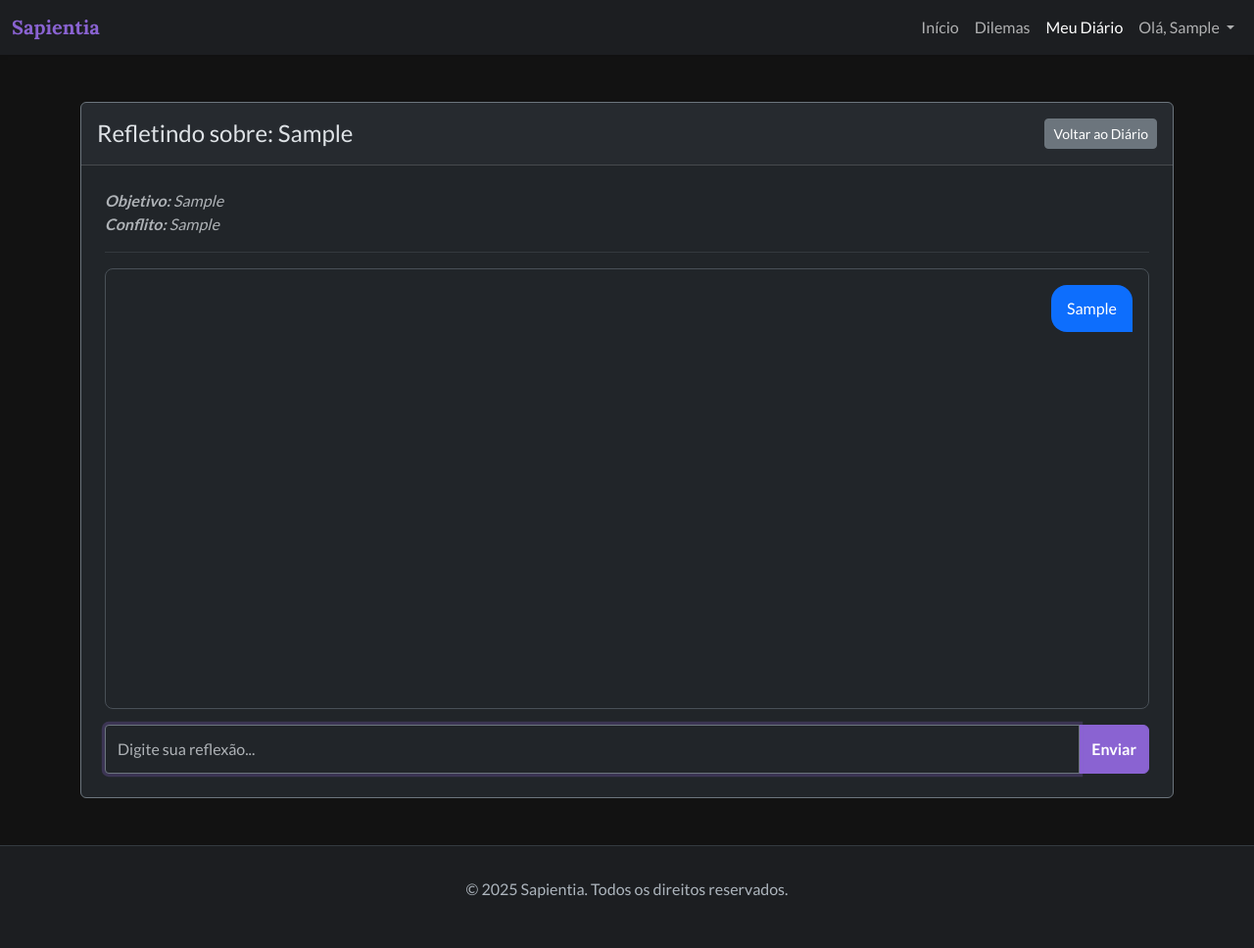
After one commit to LauraMaltarolli/Sapientia, a Django app: page /meus-dilemas/1/ in a window 1280 px wide. The commit adds this page. Shown: the whole page at 98% size. Run offline with Django 5.2, Linux system fonts and the light colour scheme; a user stored in the database is signed in; tables that the repository leaves empty hold one stand-in row (values such as "Sample post").

Commit message:
Add files via upload

```diff
--- a/app/templates/index.html
+++ b/app/templates/index.html
@@ -22,6 +22,7 @@
                 <ul class="navbar-nav ms-auto">
                     <li class="nav-item"><a class="nav-link" href="{% url 'index' %}">Início</a></li>
                     <li class="nav-item"><a class="nav-link" href="{% url 'dilema_list' %}">Dilemas</a></li>
+                    <li class="nav-item"><a class="nav-link" href="{% url 'calculadora' %}">Calculadora Ética</a></li>
                     <li class="nav-item"><a class="nav-link" href="{% url 'teoria_list' %}">Teorias</a></li>
                     {% if user.is_authenticated %}
                         <li class="nav-item"><a class="nav-link" href="{% url 'diario' %}">Meu Diário</a></li>
--- /dev/null
+++ b/app/templates/meu_dilema_detail.html
@@ -0,0 +1,129 @@
+{% load static %}
+<!DOCTYPE html>
+<html lang="pt-br" data-bs-theme="dark">
+<head>
+    <meta charset="UTF-8">
+    <meta name="viewport" content="width=device-width, initial-scale=1.0">
+    <title>{{ dilema_criado.protagonista }} - Sapientia</title>
+
+    <link href="https://cdn.jsdelivr.net/npm/bootstrap@5.3.3/dist/css/bootstrap.min.css" rel="stylesheet">
+    <link href="https://fonts.googleapis.com/css2?family=Lato:wght@400;700&family=Lora:ital,wght@0,400..700;1,400..700&display=swap" rel="stylesheet">
+    <link rel="stylesheet" href="{% static 'css/main.css' %}">
+
+    <style>
+        #chat-box {
+            height: 450px;
+            overflow-y: auto;
+            padding: 1rem;
+            border: 1px solid #495057;
+            border-radius: .5rem;
+            margin-bottom: 1rem;
+        }
+        .message {
+            max-width: 75%;
+            padding: 0.75rem 1rem;
+            border-radius: 1rem;
+            margin-bottom: 0.5rem;
+            word-wrap: break-word;
+        }
+        .user-message {
+            background-color: #0d6efd;
+            color: white;
+            margin-left: auto;
+            border-bottom-right-radius: 0;
+        }
+        .ai-message {
+            background-color: #495057;
+            color: white;
+            margin-right: auto;
+            border-bottom-left-radius: 0;
+        }
+    </style>
+</head>
+<body>
+
+    <nav class="navbar navbar-expand-lg shadow-sm">
+        <div class="container">
+            <a class="navbar-brand" href="{% url 'index' %}">Sapientia</a>
+            <button class="navbar-toggler" type="button" data-bs-toggle="collapse" data-bs-target="#navbarNav">
+                <span class="navbar-toggler-icon"></span>
+            </button>
+            <div class="collapse navbar-collapse" id="navbarNav">
+                <ul class="navbar-nav ms-auto align-items-center">
+                    <li class="nav-item"><a class="nav-link" href="{% url 'index' %}">Início</a></li>
+                    <li class="nav-item"><a class="nav-link" href="{% url 'dilema_list' %}">Dilemas</a></li>
+                    {% if user.is_authenticated %}
+                        <li class="nav-item"><a class="nav-link active" href="{% url 'diario' %}">Meu Diário</a></li>
+                        <li class="nav-item dropdown">
+                            <a class="nav-link dropdown-toggle" href="#" role="button" data-bs-toggle="dropdown" aria-expanded="false">
+                                Olá, {{ user.first_name|default:user.username }}
+                            </a>
+                            <ul class="dropdown-menu dropdown-menu-dark dropdown-menu-end">
+                                <li>
+                                    <form action="{% url 'logout' %}" method="post" class="d-inline">
+                                        {% csrf_token %}
+                                        <button type="submit" class="dropdown-item">Sair (Logout)</button>
+                                    </form>
+                                </li>
+                            </ul>
+                        </li>
+                    {% else %}
+                        <li class="nav-item ms-lg-2"><a href="{% url 'login' %}" class="btn btn-secondary btn-sm">Login</a></li>
+                        <li class="nav-item ms-lg-2"><a href="{% url 'cadastro' %}" class="btn btn-primary-custom btn-sm">Cadastrar</a></li>
+                    {% endif %}
+                </ul>
+            </div>
+        </div>
+    </nav>
+
+    <main class="container mt-5">
+        <div class="card bg-dark border-secondary">
+            <div class="card-header p-3 d-flex justify-content-between align-items-center">
+                <h1 class="h4 mb-0">Refletindo sobre: {{ dilema_criado.protagonista }}</h1>
+                <a href="{% url 'diario' %}" class="btn btn-secondary btn-sm">Voltar ao Diário</a>
+            </div>
+            <div class="card-body p-4">
+                <p class="text-muted fst-italic"><strong>Objetivo:</strong> {{ dilema_criado.objetivo }}<br><strong>Conflito:</strong> {{ dilema_criado.conflito }}</p>
+                <hr class="border-secondary">
+
+                <div id="chat-box">
+                    {% for mensagem in mensagens %}
+                        <div class="d-flex {% if mensagem.remetente == 'USUARIO' %}justify-content-end{% else %}justify-content-start{% endif %} mb-2">
+                            <div class="message {% if mensagem.remetente == 'USUARIO' %}user-message{% else %}ai-message{% endif %}">
+                                {{ mensagem.conteudo|linebreaksbr }}
+                            </div>
+                        </div>
+                    {% empty %}
+                        <p class="text-center text-muted">Envie a primeira mensagem para começar a reflexão.</p>
+                    {% endfor %}
+                </div>
+
+                <form method="post">
+                    {% csrf_token %}
+                    <div class="input-group">
+                        <input type="text" name="mensagem" class="form-control bg-dark text-white border-secondary" placeholder="Digite sua reflexão..." required autocomplete="off" autofocus>
+                        <button type="submit" class="btn btn-primary-custom">Enviar</button>
+                    </div>
+                </form>
+            </div>
+        </div>
+    </main>
+
+    <footer class="footer">
+        <div class="container">
+            <p>&copy; 2025 Sapientia. Todos os direitos reservados.</p>
+        </div>
+    </footer>
+
+    <script src="https://cdn.jsdelivr.net/npm/bootstrap@5.3.3/dist/js/bootstrap.bundle.min.js"></script>
+
+    <script>
+        window.onload = function() {
+            const chatBox = document.getElementById('chat-box');
+            if(chatBox) {
+                chatBox.scrollTop = chatBox.scrollHeight;
+            }
+        };
+    </script>
+</body>
+</html>
--- a/app/views.py
+++ b/app/views.py
@@ -8,6 +8,7 @@ from django.shortcuts import get_object_or_404, redirect
 from .forms import *
 from django.urls import reverse_lazy
 from collections import Counter
+from django.core.exceptions import PermissionDenied
 
 class IndexView(View):
     def get(self, request, *args, **kwargs):
@@ -35,12 +36,44 @@ class DilemaCreateView(LoginRequiredMixin, CreateView):
     model = DilemaCriado
     form_class = DilemaCriadoForm
     template_name = 'dilema_create.html'
-    success_url = reverse_lazy('dilema_list') # Redireciona para a lista após sucesso
+    success_url = reverse_lazy('diario') # Redireciona para a lista após sucesso
 
     def form_valid(self, form):
         # Associa o usuário logado ao dilema antes de salvar
         form.instance.usuario_criador = self.request.user
         return super().form_valid(form)
+
+
+class DilemaCriadoDetailView(LoginRequiredMixin, View):
+    def get(self, request, *args, **kwargs):
+        dilema_criado = get_object_or_404(DilemaCriado, pk=self.kwargs['pk'])
+
+        # Garante que apenas o criador possa ver o chat
+        if dilema_criado.usuario_criador != request.user:
+            raise PermissionDenied
+
+        mensagens = dilema_criado.mensagens.all()
+        context = {
+            'dilema_criado': dilema_criado,
+            'mensagens': mensagens
+        }
+        return render(request, 'meu_dilema_detail.html', context)
+
+    def post(self, request, *args, **kwargs):
+        dilema_criado = get_object_or_404(DilemaCriado, pk=self.kwargs['pk'])
+
+        if dilema_criado.usuario_criador != request.user:
+            raise PermissionDenied
+
+        conteudo_usuario = request.POST.get('mensagem')
+        MensagemDilemaCriado.objects.create(dilema_criado=dilema_criado, remetente='USUARIO', conteudo=conteudo_usuario)
+
+        prompt = f"Analise o seguinte dilema ético criado por um usuário: O protagonista é '{dilema_criado.protagonista}', seu objetivo é '{dilema_criado.objetivo}', e o conflito é '{dilema_criado.conflito}'. As opções são '{dilema_criado.opcao1}' e '{dilema_criado.opcao2}'. O pensamento do usuário sobre isso é: '{conteudo_usuario}'. Aja como um filósofo socrático e faça uma pergunta curta para aprofundar a reflexão."
+
+        resposta_ia = get_gemini_response(prompt)
+        MensagemDilemaCriado.objects.create(dilema_criado=dilema_criado, remetente='IA', conteudo=resposta_ia)
+
+        return redirect('meu_dilema_detail', pk=dilema_criado.pk)
 
 
 class DilemaListView(ListView):
@@ -138,16 +171,70 @@ class TeoriaFilosoficaDetailView(DetailView):
 
 
 class DiarioView(LoginRequiredMixin, ListView):
-    model = SessaoReflexao
+    model = SessaoReflexao # Modelo principal para paginação
     template_name = 'diario.html'
-    context_object_name = 'sessoes'
+    context_object_name = 'sessoes_publicas'
 
     def get_queryset(self):
         return SessaoReflexao.objects.filter(usuario=self.request.user).order_by('-data_inicio')
 
+    def get_context_data(self, **kwargs):
+        context = super().get_context_data(**kwargs)
+        # Busca também os dilemas criados pelo usuário
+        context['dilemas_criados'] = DilemaCriado.objects.filter(usuario_criador=self.request.user).order_by('-id')
+        return context
 
-class CalculadoraEticaView(TemplateView):
+
+class CalculadoraEticaView(LoginRequiredMixin, View):
     template_name = 'calculadora_etica.html'
+
+    def get(self, request, *args, **kwargs):
+        return render(request, self.template_name)
+
+    def post(self, request, *args, **kwargs):
+        # Coleta a ação inicial
+        descricao_acao = request.POST.get('descricao_acao')
+
+        # Coleta as respostas das perguntas
+        respostas = {
+            'pergunta_intencao': request.POST.get('pergunta_1'),
+            'pergunta_regra': request.POST.get('pergunta_2'),
+            'pergunta_consequencia': request.POST.get('pergunta_3'),
+        }
+
+        # Lógica de Pontuação Simples
+        pontos = 0
+        if respostas['pergunta_intencao'] == 'boa':
+            pontos += 150
+        elif respostas['pergunta_intencao'] == 'neutra':
+            pontos += 25
+        else: # 'egoista'
+            pontos -= 200
+
+        if respostas['pergunta_regra'] == 'nao':
+            pontos += 100
+        else: # 'sim'
+            pontos -= 150
+
+        if respostas['pergunta_consequencia'] == 'positiva':
+            pontos += 200
+        elif respostas['pergunta_consequencia'] == 'mista':
+            pontos += 50
+        else: # 'negativa'
+            pontos -= 300
+
+        # Salva a análise no banco de dados
+        AcaoAnalisada.objects.create(
+            usuario=request.user,
+            descricao_acao_inicial=descricao_acao,
+            respostas_do_usuario=respostas
+        )
+
+        context = {
+            'pontos': pontos,
+            'descricao_acao': descricao_acao
+        }
+        return render(request, self.template_name, context)
 
 
 class CadastroView(CreateView):
--- a/config/urls.py
+++ b/config/urls.py
@@ -31,4 +31,6 @@ urlpatterns = [
     path('teorias/', TeoriaFilosoficaListView.as_view(), name='teoria_list'),
     path('teorias/<int:pk>/', TeoriaFilosoficaDetailView.as_view(), name='teoria_detail'),
     path('dilemas/criar/', DilemaCreateView.as_view(), name='dilema_create'),
+    path('meus-dilemas/<int:pk>/', DilemaCriadoDetailView.as_view(), name='meu_dilema_detail'),
+    path('calculadora/', CalculadoraEticaView.as_view(), name='calculadora'),
 ]
```
Also changed, not shown: app/models.py (+23 -0 lines), app/templates/calculadora_etica.html (added, +152 -0 lines), app/templates/diario.html (+21 -19 lines), app/migrations/0002_mensagemdilemacriado.py (added).
